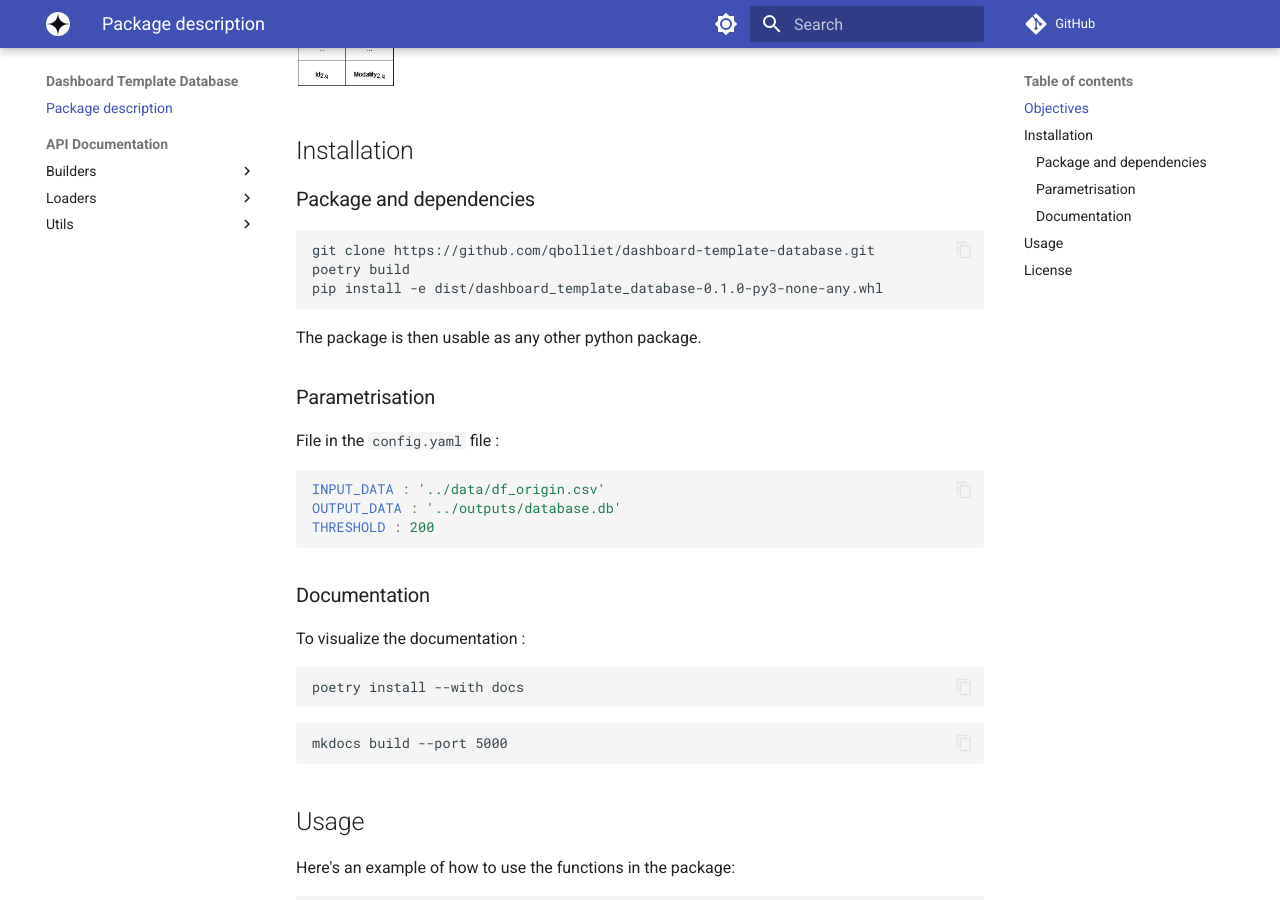
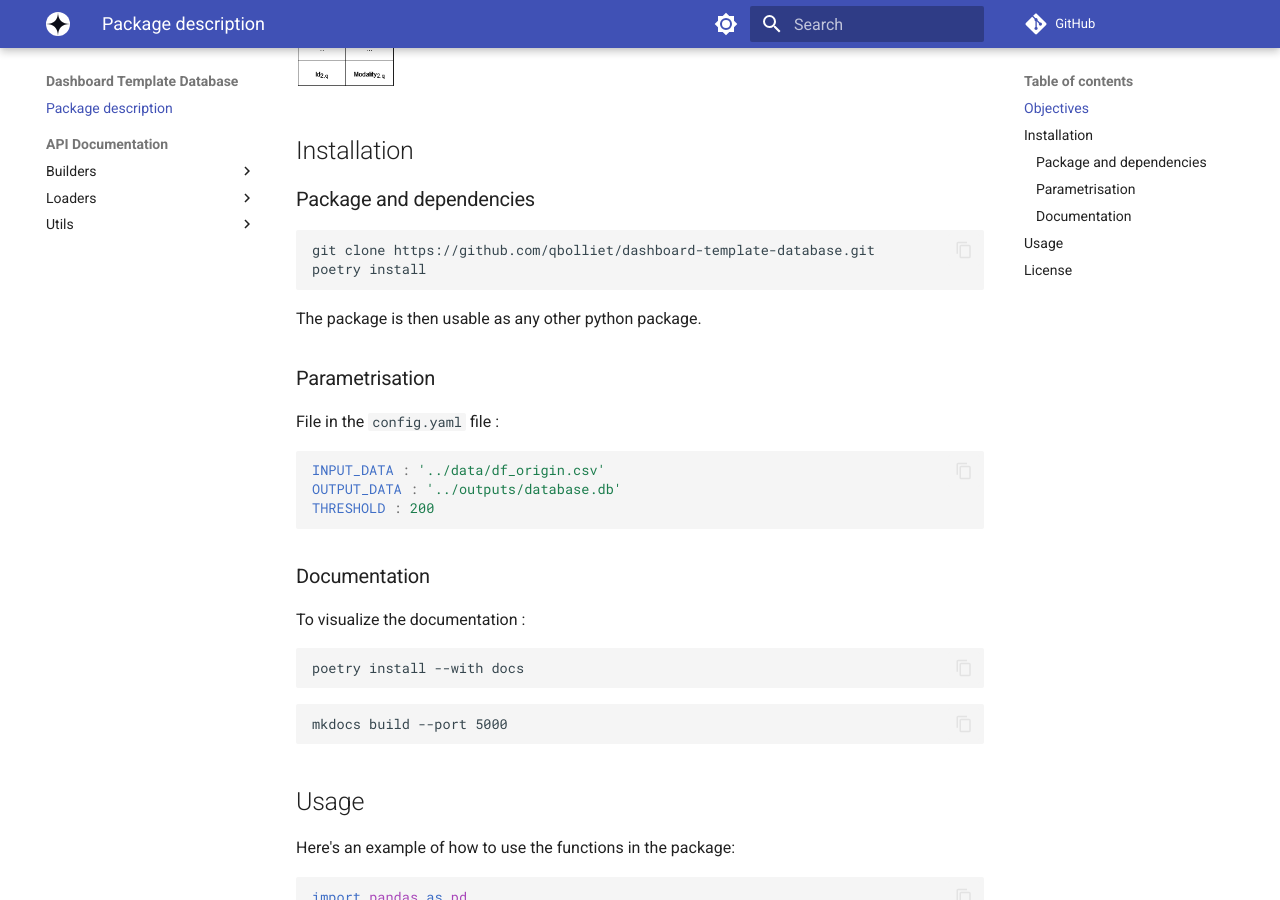
Before and after one commit to qbolliet/dashboard-template-database, an MkDocs documentation site: the page built from docs/index.md, in a window 1280 px wide and 900 px high, scrolled down 943 px. Built offline with MkDocs 1.6.1 and Material for MkDocs 9.7.7, drawn with Linux system fonts in a browser that asks for light colours; comment, search, counter and statistics services are not loaded.

Commit message:
(fix) installation instructions

````diff
--- a/docs/index.md
+++ b/docs/index.md
@@ -22,8 +22,7 @@ This package is built to create :
 
 ```bash
 git clone https://github.com/qbolliet/dashboard-template-database.git
-poetry build
-pip install -e dist/dashboard_template_database-0.1.0-py3-none-any.whl
+poetry install
 ```
 
 The package is then usable as any other python package.
````
Also changed, not shown: README.md (+1 -2 lines).
